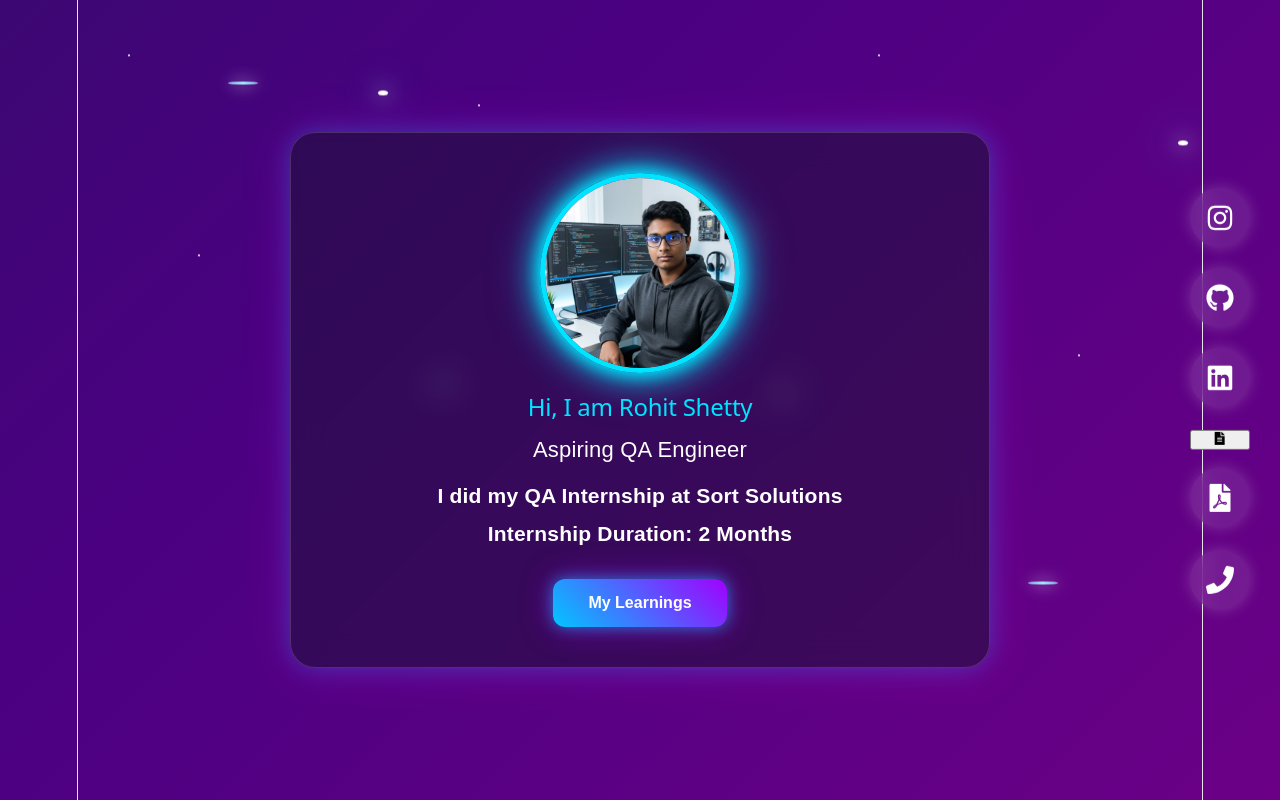
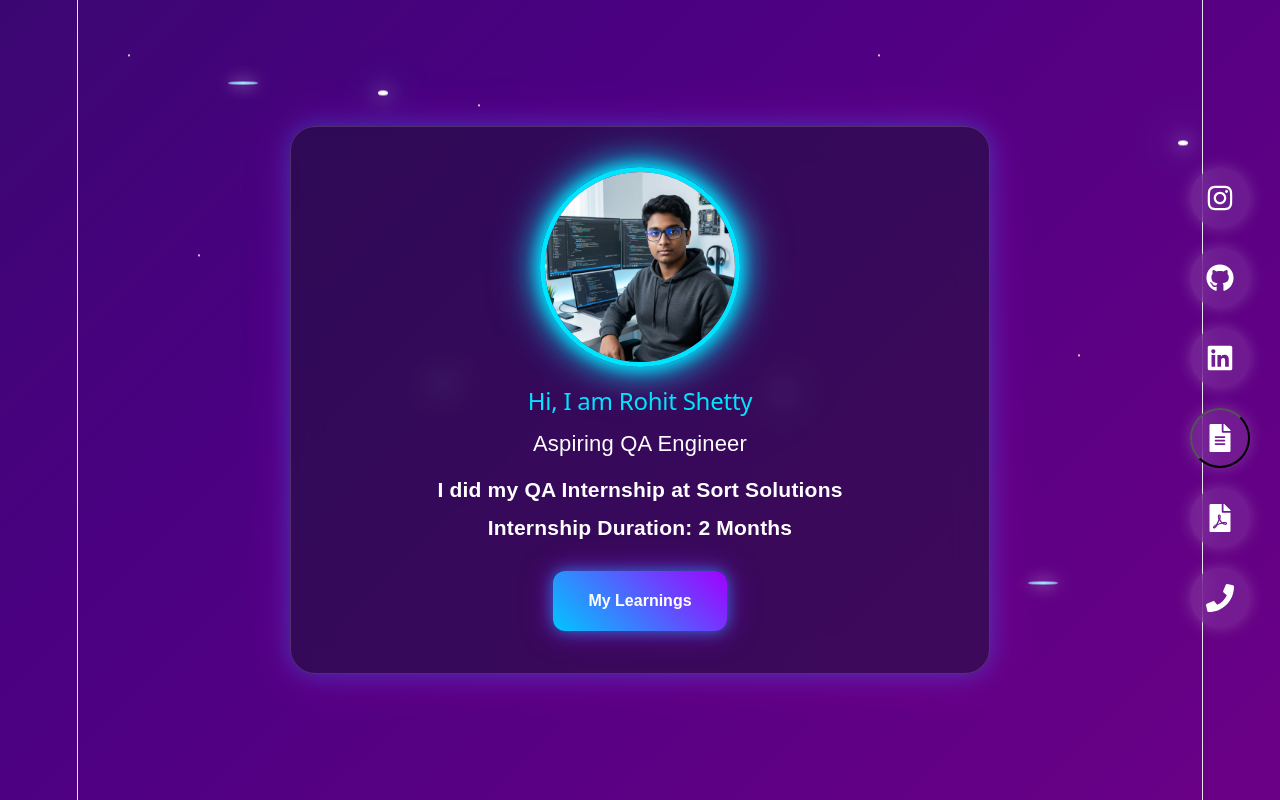
Before and after one commit to RohitkdShetty/QA_portfolio, a React (Vite) app in the folder reactjs_example/my_first_app/: page / in a window 1280 px wide. Built offline with nearby package versions, Linux system fonts and the light colour scheme.

Commit message:
Update social icons styles to include buttons

```diff
--- a/reactjs_example/my_first_app/src/App.css
+++ b/reactjs_example/my_first_app/src/App.css
@@ -251,7 +251,7 @@ body{
 
 .project-btn{
     margin-top:20px;
-
+    width:fit-content;
     padding:15px 35px;
 
     border:none;
@@ -350,7 +350,7 @@ body{
     z-index: 1000;
 }
 
-.social-icons a{
+.social-icons a,button{
     width: 60px;
     height: 60px;
 
@@ -375,7 +375,7 @@ body{
     box-shadow:
         0 0 15px rgba(255,255,255,0.2);
 }
-.social-icons a{
+.social-icons a,button{
     animation: floatIcons 3s ease-in-out infinite;
 }
 
@@ -393,7 +393,7 @@ body{
     }
 }
 
-.social-icons a:hover{
+.social-icons a:hover,button:hover{
     transform: scale(1.2);
 
     box-shadow:
```
